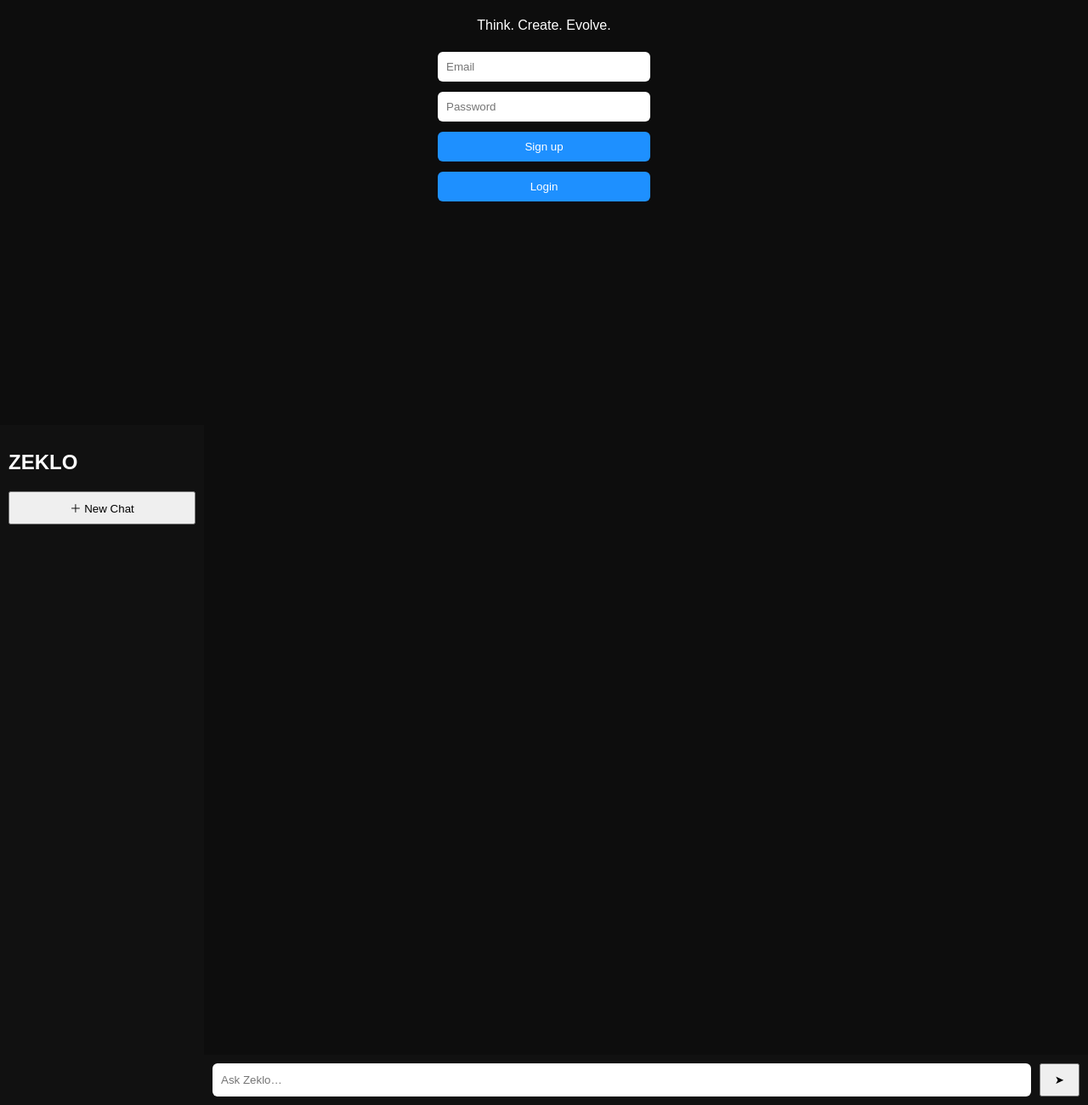
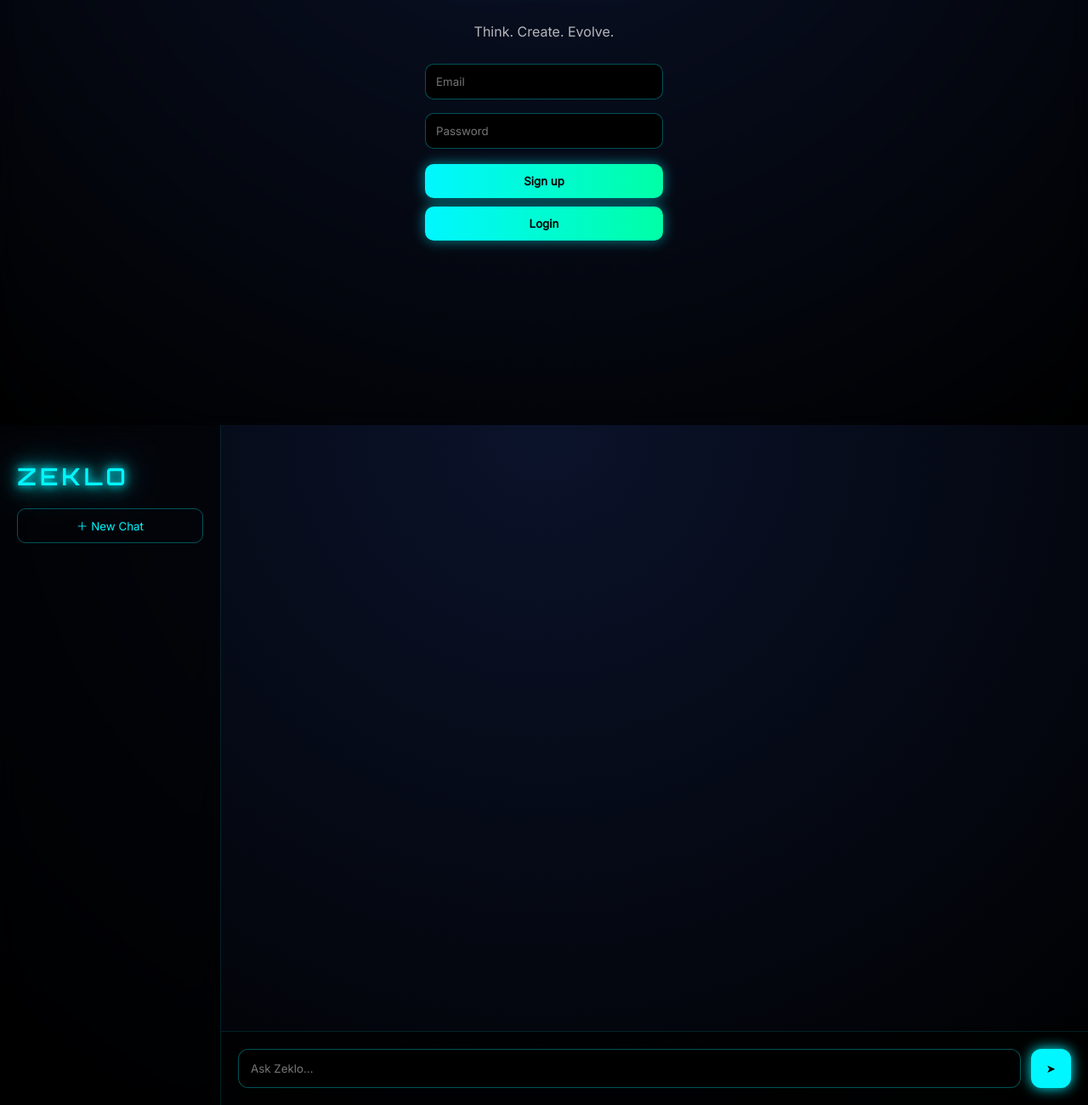
Before and after one commit to itz-nitant25/zeklo-frontend, a plain HTML site: page index.html in a window 1280 px wide. Shown: the part 300-1600 px from the top of the page at 85% size. Drawn offline with Linux system fonts and the light colour scheme.

Commit message:
style.css

```diff
--- a/style.css
+++ b/style.css
@@ -1,12 +1,39 @@
-* { box-sizing: border-box; font-family: Arial, sans-serif; }
+* {
+  box-sizing: border-box;
+  font-family: 'Inter', sans-serif;
+}
 
 body {
   margin: 0;
-  background: #0d0d0d;
+  height: 100vh;
+  background: radial-gradient(circle at top, #0b132b, #000);
   color: #fff;
+  overflow: hidden;
 }
 
 .hidden { display: none; }
+
+/* LOGO */
+.logo {
+  font-family: 'Orbitron', sans-serif;
+  font-size: 48px;
+  letter-spacing: 4px;
+  color: #00f7ff;
+  text-shadow:
+    0 0 10px #00f7ff,
+    0 0 20px #00f7ff,
+    0 0 40px #00bcd4;
+}
+
+.logo.small {
+  font-size: 28px;
+  margin-bottom: 20px;
+}
+
+.tagline {
+  opacity: 0.7;
+  margin-bottom: 20px;
+}
 
 /* AUTH */
 .auth {
@@ -15,20 +42,34 @@ body {
   flex-direction: column;
   justify-content: center;
   align-items: center;
+  backdrop-filter: blur(12px);
 }
 
-.auth input, .auth button {
-  width: 250px;
-  margin: 6px;
-  padding: 10px;
-  border-radius: 6px;
-  border: none;
+.auth input {
+  width: 280px;
+  padding: 12px;
+  margin: 8px;
+  border-radius: 10px;
+  border: 1px solid #00f7ff55;
+  background: #000;
+  color: white;
 }
 
 .auth button {
-  background: #1e90ff;
-  color: white;
+  width: 280px;
+  padding: 12px;
+  margin-top: 10px;
+  border-radius: 10px;
+  border: none;
   cursor: pointer;
+  background: linear-gradient(90deg, #00f7ff, #00ffa6);
+  color: #000;
+  font-weight: bold;
+  box-shadow: 0 0 15px #00f7ff88;
+}
+
+.auth button:hover {
+  box-shadow: 0 0 25px #00ffa6;
 }
 
 /* APP */
@@ -37,22 +78,30 @@ body {
   height: 100vh;
 }
 
+/* SIDEBAR */
 .sidebar {
-  width: 240px;
-  background: #111;
-  padding: 10px;
+  width: 260px;
+  padding: 20px;
+  background: rgba(0,0,0,0.6);
+  backdrop-filter: blur(14px);
+  border-right: 1px solid #00f7ff22;
 }
 
-.sidebar h2 {
-  text-align: center;
+.new-chat {
+  width: 100%;
+  padding: 10px;
+  border-radius: 10px;
+  border: 1px solid #00f7ff55;
+  background: transparent;
+  color: #00f7ff;
+  cursor: pointer;
 }
 
-.sidebar button {
-  width: 100%;
-  padding: 8px;
-  margin-bottom: 10px;
+.new-chat:hover {
+  background: #00f7ff22;
 }
 
+/* CHAT */
 .chat {
   flex: 1;
   display: flex;
@@ -61,31 +110,54 @@ body {
 
 #messages {
   flex: 1;
-  padding: 20px;
+  padding: 30px;
   overflow-y: auto;
 }
 
+/* MESSAGES */
 .msg {
-  margin-bottom: 14px;
+  max-width: 70%;
+  margin-bottom: 16px;
+  padding: 14px;
+  border-radius: 14px;
+  line-height: 1.5;
 }
 
-.user { color: #1e90ff; }
-.ai { color: #00ff9c; }
+.user {
+  background: #00f7ff22;
+  align-self: flex-end;
+  border: 1px solid #00f7ff55;
+}
 
+.ai {
+  background: #00ffa622;
+  border: 1px solid #00ffa655;
+  box-shadow: 0 0 10px #00ffa633;
+}
+
+/* INPUT */
 .input-bar {
   display: flex;
-  padding: 10px;
-  background: #111;
+  padding: 20px;
+  background: rgba(0,0,0,0.7);
+  border-top: 1px solid #00f7ff22;
 }
 
 .input-bar input {
   flex: 1;
-  padding: 10px;
-  border-radius: 6px;
-  border: none;
+  padding: 14px;
+  border-radius: 12px;
+  border: 1px solid #00f7ff55;
+  background: black;
+  color: white;
 }
 
 .input-bar button {
-  margin-left: 10px;
-  padding: 10px 16px;
+  margin-left: 12px;
+  padding: 14px 18px;
+  border-radius: 12px;
+  border: none;
+  cursor: pointer;
+  background: #00f7ff;
+  box-shadow: 0 0 15px #00f7ff;
 }
```
